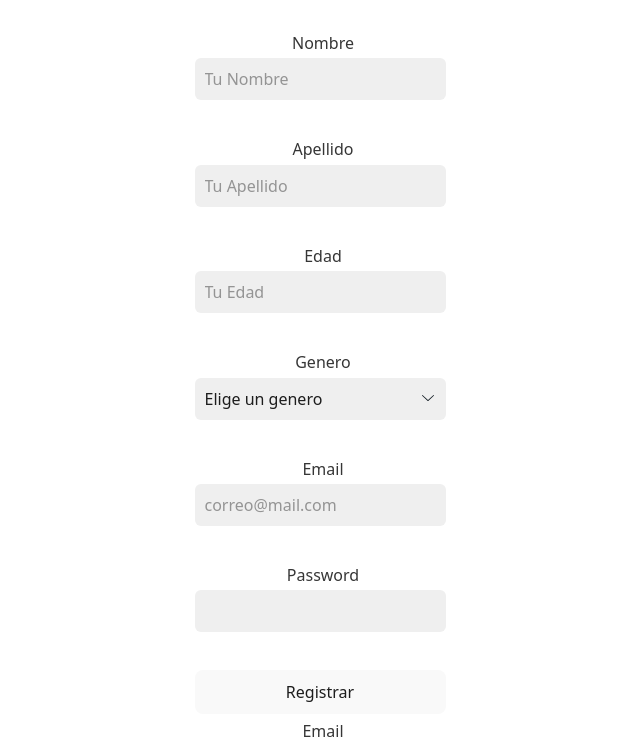
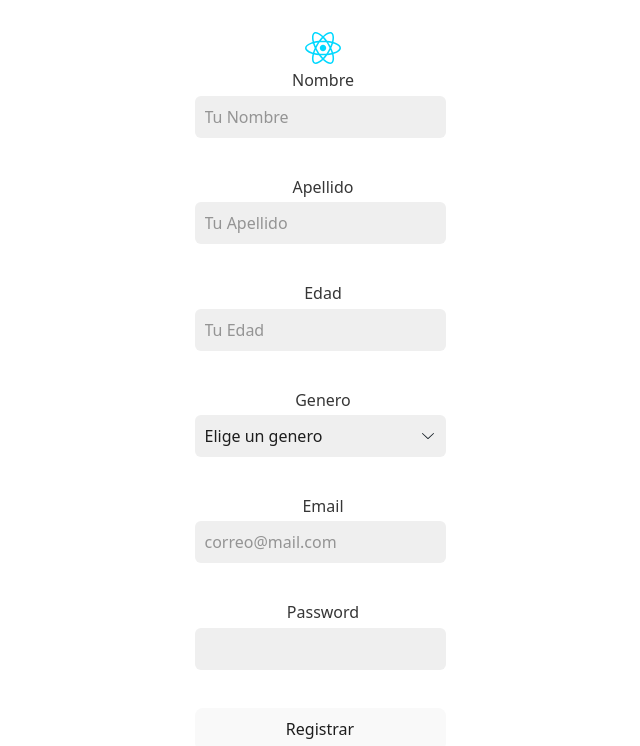
Before and after one commit to jesualujan/react-avanzado-27web-a, a React (Vite) app in the folder 01-react-forms/: page / in a window 1280 px wide. Shown: the top 746 px of the page, without its empty margins (87-727 px from the left). Built offline with nearby package versions, Linux system fonts and the light colour scheme.

Commit message:
🐛 correji el error de logo y password

```diff
--- a/01-react-forms/src/Components/ReactHookForm/ReactHookForm.jsx
+++ b/01-react-forms/src/Components/ReactHookForm/ReactHookForm.jsx
@@ -1,4 +1,4 @@
-
+import logo from '../../assets/react.svg'
 import { useForm } from "react-hook-form";
 import { yupResolver } from '@hookform/resolvers/yup';
 import * as yup from "yup";
@@ -8,7 +8,7 @@ import * as yup from "yup";
 const ReactHookForm = () => {
     //* NUESTRA LÓGICA | CREACION DEL ESQUEMA DEL FORMULARIO DE USUARIO UTILANZO YUP, PARA VALIDAR NUESTROS CAMPOS
 
-     const userFormSchema = yup.object({
+    const userFormSchema = yup.object({
       firstName: yup.string().required('Escribe tu nombre'),
       lastName: yup.string().required('Escribe tu apellido') ,
       age: yup.number().positive('La edad de ser un número positivo').integer('Ingresa tu edad'),
@@ -36,7 +36,7 @@ const ReactHookForm = () => {
     //? Paso #1: Crear el formulario base en JSX
     <div className='login'>
       <div className='login-container'>
-
+      <img src={logo} alt='logo' />
         <form
           onSubmit={handleSubmit(onSubmit)}
           style={{ display: 'flex', flexDirection: 'column' }}
@@ -98,7 +98,7 @@ const ReactHookForm = () => {
             id='password'
             {...register('password')}
           />
-           <p>{errors.email?.message}</p>
+           <p>{errors.password?.message}</p>
 
           <button type='submit'>
             Registrar
```
